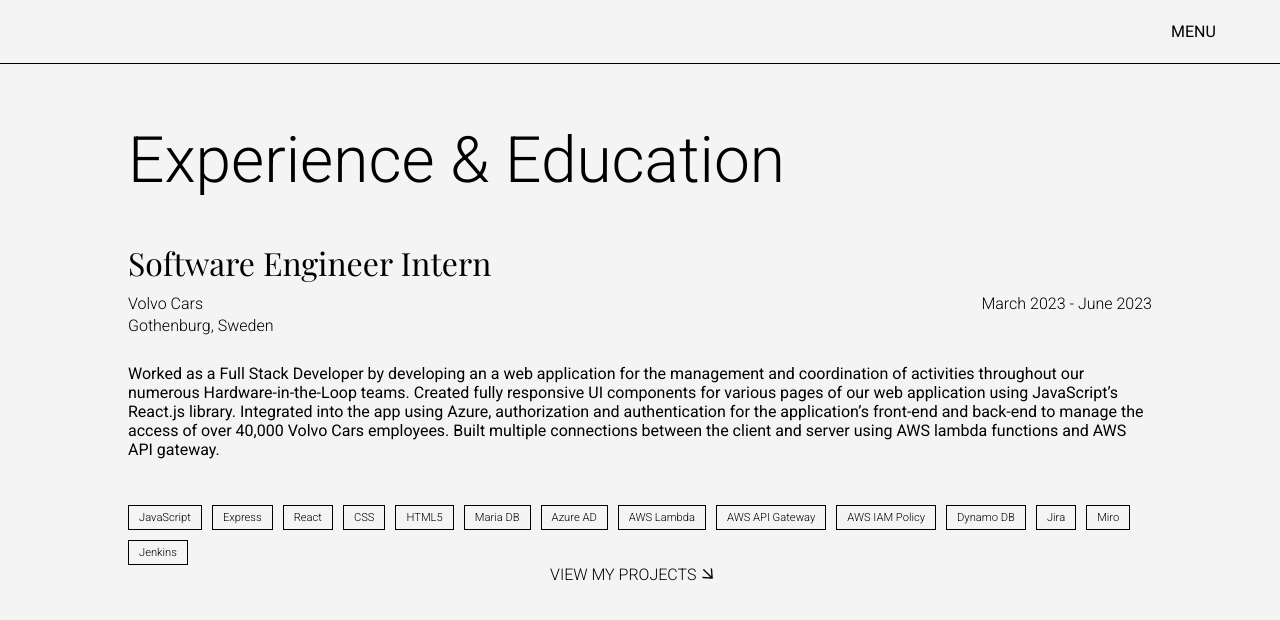
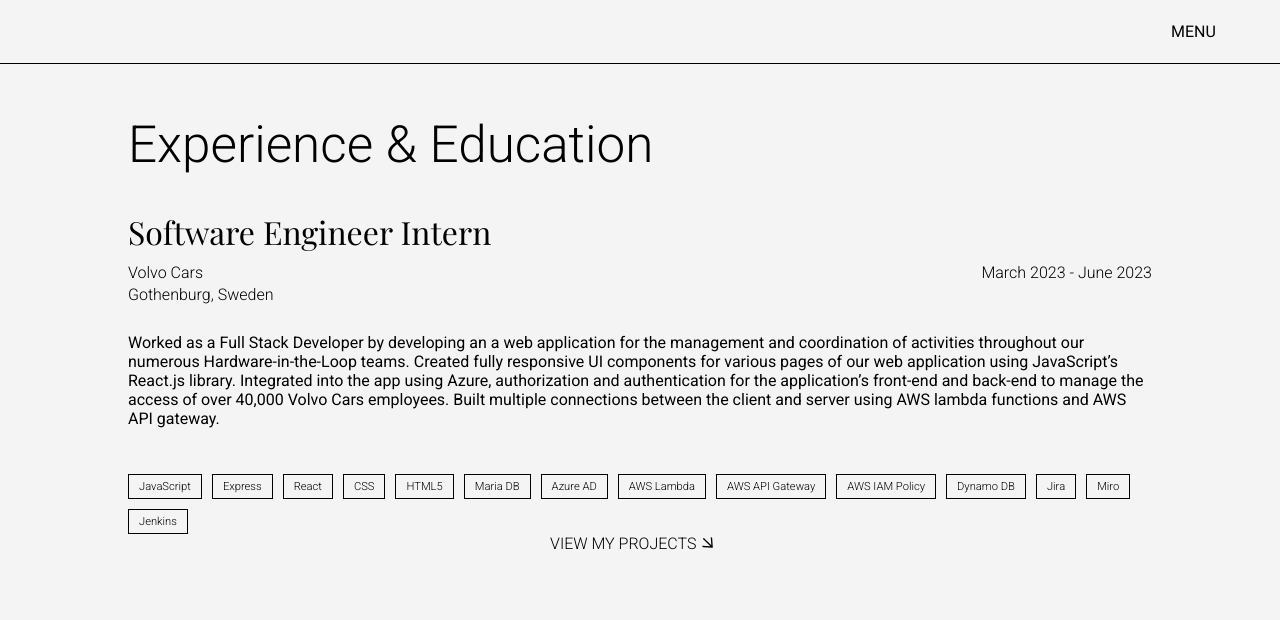
Before and after one commit to SomtoJF/whoissomto, a React (Vite) app: page /experience in a window 1280 px wide. Shown: the top 620 px of the page. Built offline with nearby package versions, Linux system fonts and the light colour scheme; a web font is replaced by a local one.

Commit message:
StyleFix: fix fontsize of header

```diff
--- a/src/pages/Experience.styles.sass
+++ b/src/pages/Experience.styles.sass
@@ -7,7 +7,7 @@
     box-sizing: border-box
     &>h1
         font-family: App.$header-font
-        font-size: 4rem
+        font-size: max(4vw, 30px)
         font-weight: 300
     #link-to-projects
         display: block
```
